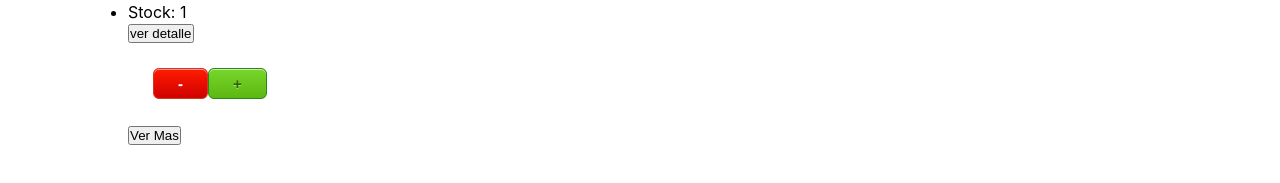
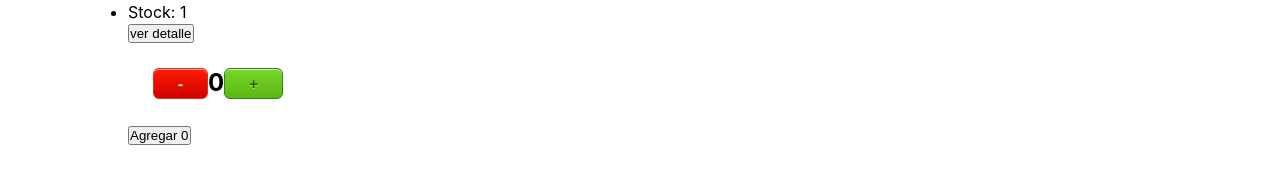
Before and after one commit to nico-99/Find, a React (Create React App) app: page /itemdetail/1 in a window 1280 px wide. Shown: the part 181-364 px from the top of the page. Built offline with nearby package versions, Linux system fonts and the light colour scheme.

Commit message:
sincronizando nuevo boton

```diff
--- /dev/null
+++ b/src/components/AddButton.jsx
@@ -0,0 +1,10 @@
+import React from "react";
+import Button from "./Button";
+
+const AddButton = (props) => (
+  <React.Fragment>
+    <Button btn={`Agregar ${props.number}`} />
+  </React.Fragment>
+);
+
+export default AddButton;
--- /dev/null
+++ b/src/components/Button.jsx
@@ -0,0 +1,5 @@
+import React from "react";
+
+const Button = (props) => <button className="btn">{props.btn}</button>;
+
+export default Button;
--- a/src/components/ItemCount.jsx
+++ b/src/components/ItemCount.jsx
@@ -1,5 +1,6 @@
 import React, { useState } from "react"
 import Count from './Count'
+import AddButton from './AddButton'
 
 function ItemCount() {
 
@@ -15,6 +16,7 @@ function ItemCount() {
     return (
         <div>
             <Count number={number}  counter={counter}/>
+            <AddButton number={number}/>
         </div>
     )
 }
--- a/src/components/ItemDetail.jsx
+++ b/src/components/ItemDetail.jsx
@@ -1,14 +1,14 @@
 import React from 'react'
+import AddButton from './AddButton';
 import Item from './Item'
-import Count from './Count'
+import ItemCount from './ItemCount';
 
 
 const ItemDetail = ({detail})=>{
     return (
     <div>
         <Item detail={detail}/>
-        <Count/>
-        <button>Ver Mas</button>
+        <ItemCount/>
     </div>
     )
 }
--- a/src/components/ItemDetailContainer.jsx
+++ b/src/components/ItemDetailContainer.jsx
@@ -2,6 +2,7 @@ import React, { useEffect, useState } from 'react';
 import { useParams } from 'react-router-dom'
 import ItemDetail from './ItemDetail'
 import Data from './Data'
+
 
 let promise = (productId) => {
     return new Promise((res, rej) => {
```
